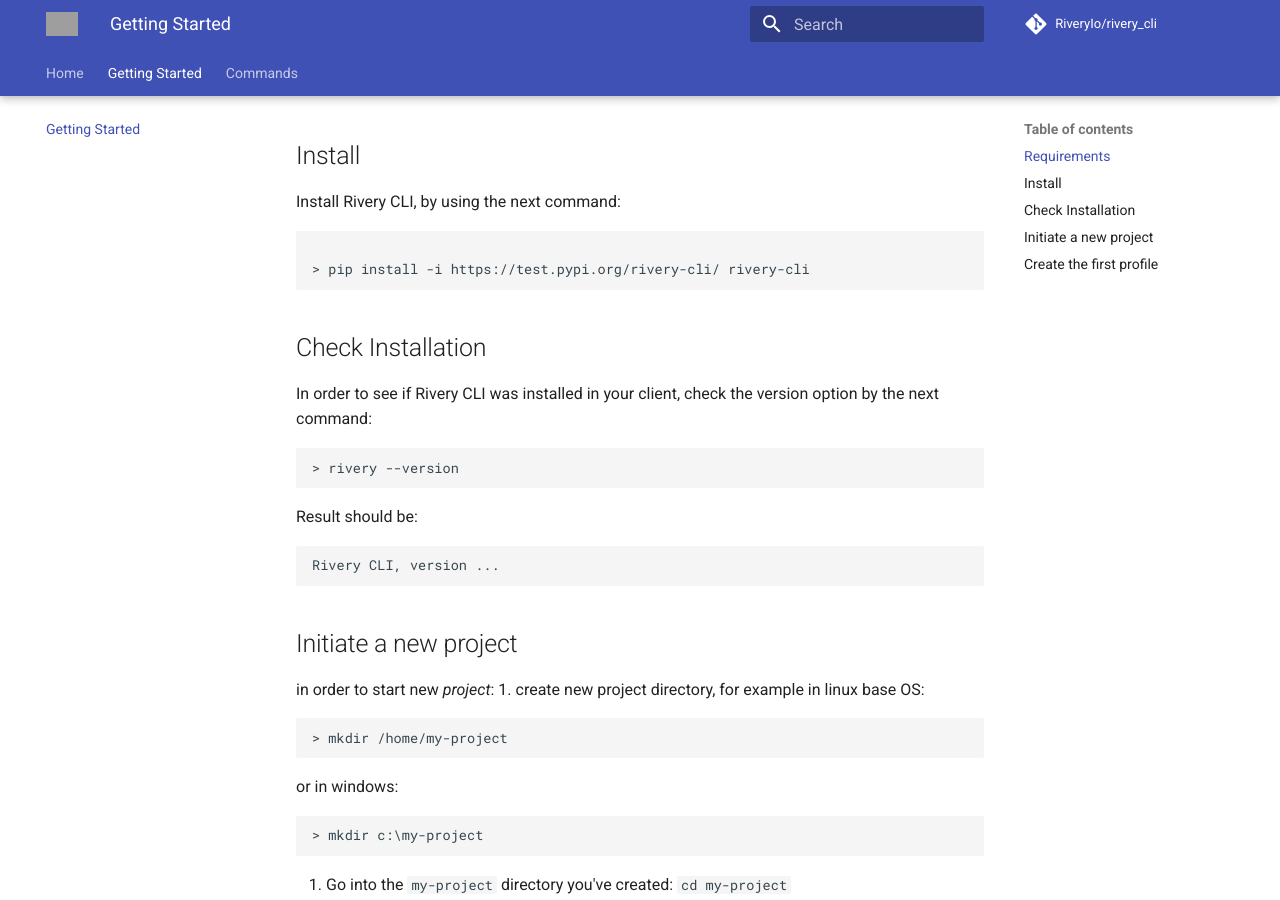
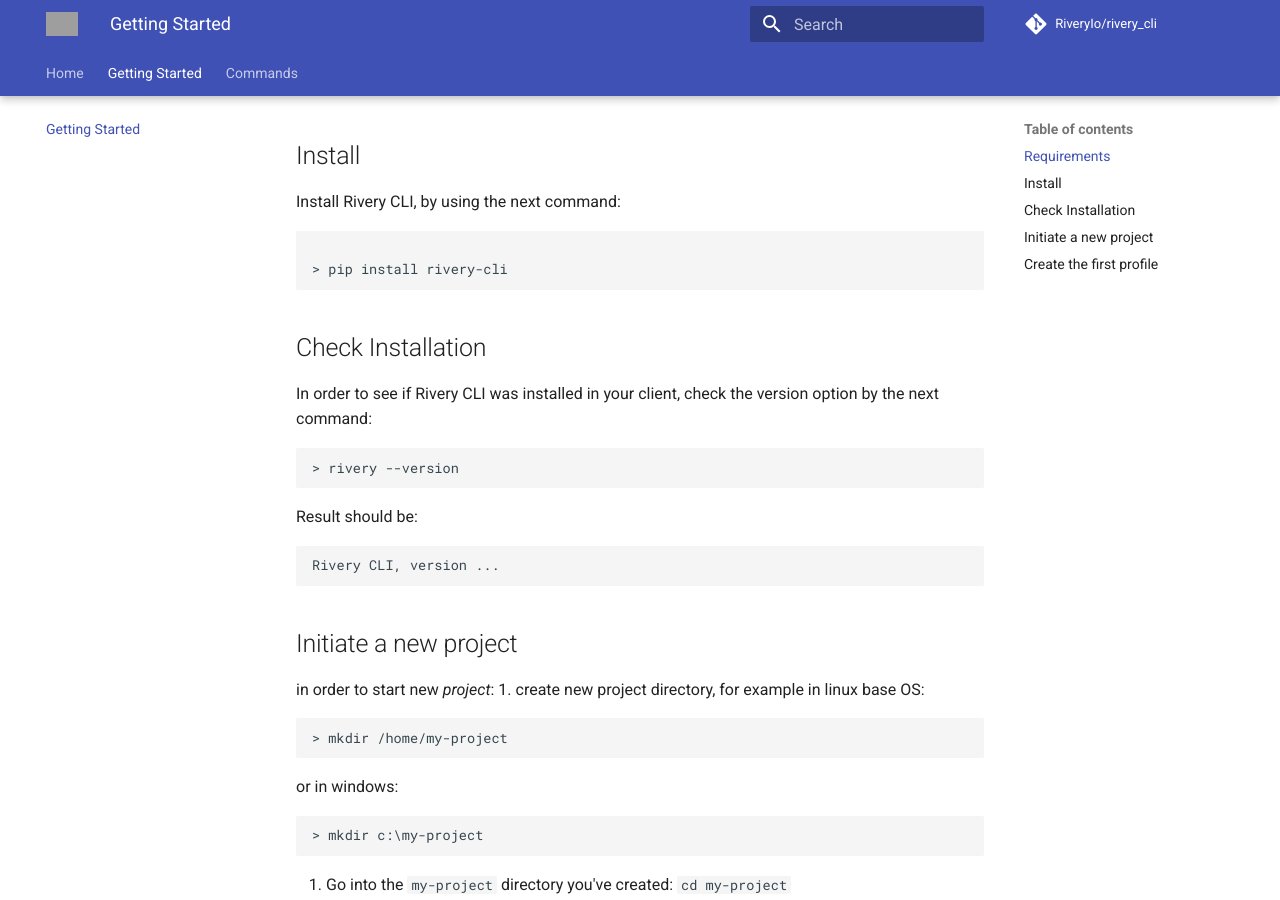
Before and after one commit to RiveryIO/rivery_cli, an MkDocs documentation site: the page built from docs/getting-started.md, in a window 1280 px wide and 900 px high, scrolled down 493 px. Built offline with MkDocs 1.6.1 and Material for MkDocs 9.7.7, drawn with Linux system fonts in a browser that asks for light colours; comment, search, counter and statistics services are not loaded; some of the changed lines change nothing that is shown; grey boxes are pictures that could not be loaded.

Commit message:
Install from pypi

````diff
--- a/docs/getting-started.md
+++ b/docs/getting-started.md
@@ -21,7 +21,7 @@
 
 ```bash
 
-> pip install -i https://test.pypi.org/rivery-cli/ rivery-cli
+> pip install rivery-cli
 ```
 
 ## Check Installation
````
